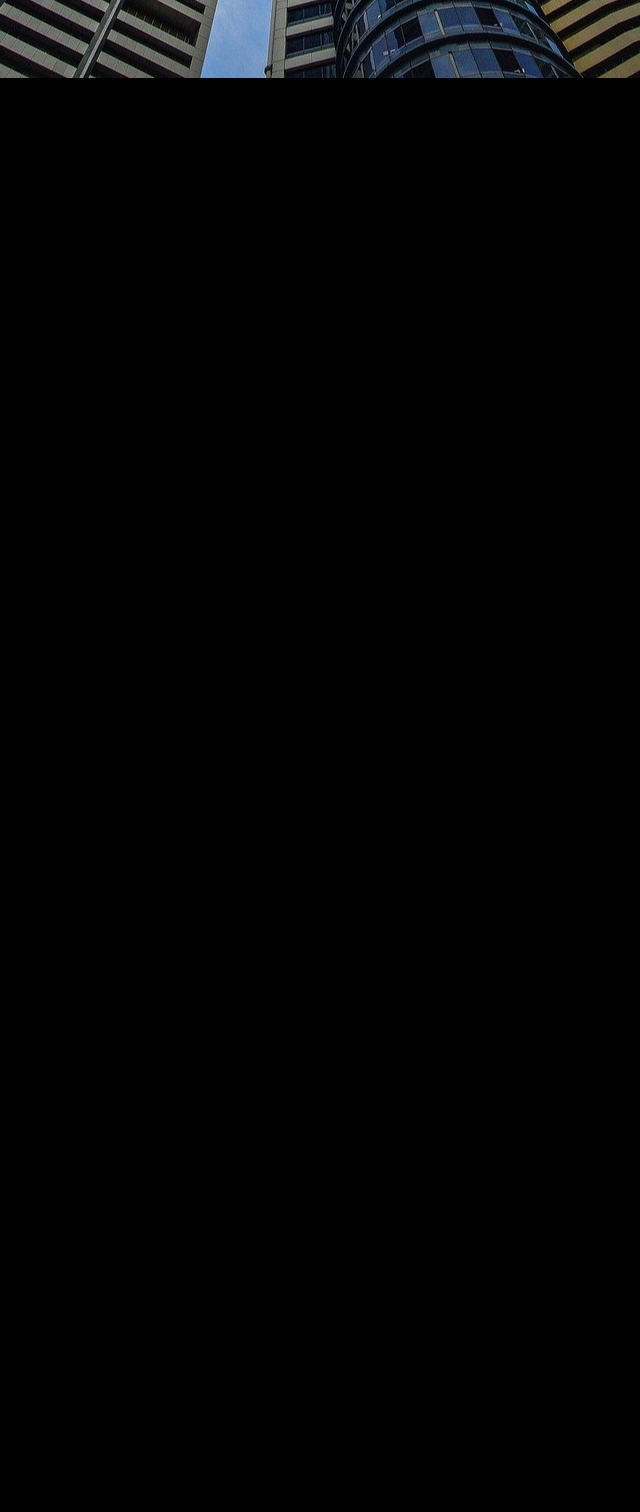
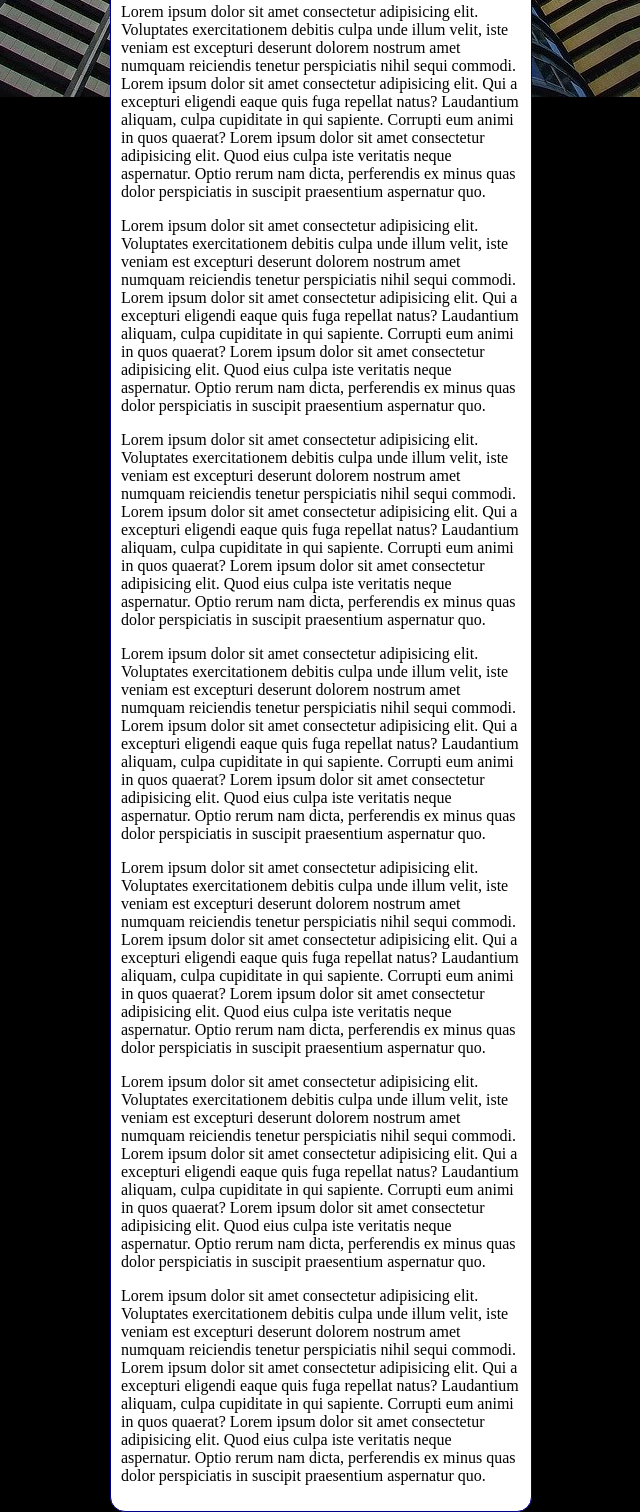
Before and after one commit to Paulo-Adriano/html-css, a plain HTML site: page exercicios/ex22/fundo006.html in a window 1280 px wide. Shown: the part 738-2250 px from the top of the page, without its empty margins (319-959 px from the left). Before the commit the page ends 816 px from the top, so only its background shows below. Drawn offline with Linux system fonts and the light colour scheme.

Commit message:
aumentando o centeudo do exercicio 022

```diff
--- a/exercicios/ex22/fundo006.html
+++ b/exercicios/ex22/fundo006.html
@@ -29,6 +29,15 @@
     <main>
         <h1>Teste de iamgem de fundo</h1>
         <p> Lorem ipsum dolor sit amet consectetur adipisicing elit. Voluptates exercitationem debitis culpa unde illum velit, iste veniam est excepturi deserunt dolorem nostrum amet numquam reiciendis tenetur perspiciatis nihil sequi commodi. Lorem ipsum dolor sit amet consectetur adipisicing elit. Qui a excepturi eligendi eaque quis fuga repellat natus? Laudantium aliquam, culpa cupiditate in qui sapiente. Corrupti eum animi in quos quaerat? Lorem ipsum dolor sit amet consectetur adipisicing elit. Quod eius culpa iste veritatis neque aspernatur. Optio rerum nam dicta, perferendis ex minus quas dolor perspiciatis in suscipit praesentium aspernatur quo.</p>
+        <p> Lorem ipsum dolor sit amet consectetur adipisicing elit. Voluptates exercitationem debitis culpa unde illum velit, iste veniam est excepturi deserunt dolorem nostrum amet numquam reiciendis tenetur perspiciatis nihil sequi commodi. Lorem ipsum dolor sit amet consectetur adipisicing elit. Qui a excepturi eligendi eaque quis fuga repellat natus? Laudantium aliquam, culpa cupiditate in qui sapiente. Corrupti eum animi in quos quaerat? Lorem ipsum dolor sit amet consectetur adipisicing elit. Quod eius culpa iste veritatis neque aspernatur. Optio rerum nam dicta, perferendis ex minus quas dolor perspiciatis in suscipit praesentium aspernatur quo.</p>
+        <p> Lorem ipsum dolor sit amet consectetur adipisicing elit. Voluptates exercitationem debitis culpa unde illum velit, iste veniam est excepturi deserunt dolorem nostrum amet numquam reiciendis tenetur perspiciatis nihil sequi commodi. Lorem ipsum dolor sit amet consectetur adipisicing elit. Qui a excepturi eligendi eaque quis fuga repellat natus? Laudantium aliquam, culpa cupiditate in qui sapiente. Corrupti eum animi in quos quaerat? Lorem ipsum dolor sit amet consectetur adipisicing elit. Quod eius culpa iste veritatis neque aspernatur. Optio rerum nam dicta, perferendis ex minus quas dolor perspiciatis in suscipit praesentium aspernatur quo.</p>
+        <p> Lorem ipsum dolor sit amet consectetur adipisicing elit. Voluptates exercitationem debitis culpa unde illum velit, iste veniam est excepturi deserunt dolorem nostrum amet numquam reiciendis tenetur perspiciatis nihil sequi commodi. Lorem ipsum dolor sit amet consectetur adipisicing elit. Qui a excepturi eligendi eaque quis fuga repellat natus? Laudantium aliquam, culpa cupiditate in qui sapiente. Corrupti eum animi in quos quaerat? Lorem ipsum dolor sit amet consectetur adipisicing elit. Quod eius culpa iste veritatis neque aspernatur. Optio rerum nam dicta, perferendis ex minus quas dolor perspiciatis in suscipit praesentium aspernatur quo.</p>
+        <p> Lorem ipsum dolor sit amet consectetur adipisicing elit. Voluptates exercitationem debitis culpa unde illum velit, iste veniam est excepturi deserunt dolorem nostrum amet numquam reiciendis tenetur perspiciatis nihil sequi commodi. Lorem ipsum dolor sit amet consectetur adipisicing elit. Qui a excepturi eligendi eaque quis fuga repellat natus? Laudantium aliquam, culpa cupiditate in qui sapiente. Corrupti eum animi in quos quaerat? Lorem ipsum dolor sit amet consectetur adipisicing elit. Quod eius culpa iste veritatis neque aspernatur. Optio rerum nam dicta, perferendis ex minus quas dolor perspiciatis in suscipit praesentium aspernatur quo.</p>
+        <p> Lorem ipsum dolor sit amet consectetur adipisicing elit. Voluptates exercitationem debitis culpa unde illum velit, iste veniam est excepturi deserunt dolorem nostrum amet numquam reiciendis tenetur perspiciatis nihil sequi commodi. Lorem ipsum dolor sit amet consectetur adipisicing elit. Qui a excepturi eligendi eaque quis fuga repellat natus? Laudantium aliquam, culpa cupiditate in qui sapiente. Corrupti eum animi in quos quaerat? Lorem ipsum dolor sit amet consectetur adipisicing elit. Quod eius culpa iste veritatis neque aspernatur. Optio rerum nam dicta, perferendis ex minus quas dolor perspiciatis in suscipit praesentium aspernatur quo.</p>
+        <p> Lorem ipsum dolor sit amet consectetur adipisicing elit. Voluptates exercitationem debitis culpa unde illum velit, iste veniam est excepturi deserunt dolorem nostrum amet numquam reiciendis tenetur perspiciatis nihil sequi commodi. Lorem ipsum dolor sit amet consectetur adipisicing elit. Qui a excepturi eligendi eaque quis fuga repellat natus? Laudantium aliquam, culpa cupiditate in qui sapiente. Corrupti eum animi in quos quaerat? Lorem ipsum dolor sit amet consectetur adipisicing elit. Quod eius culpa iste veritatis neque aspernatur. Optio rerum nam dicta, perferendis ex minus quas dolor perspiciatis in suscipit praesentium aspernatur quo.</p>
+        <p> Lorem ipsum dolor sit amet consectetur adipisicing elit. Voluptates exercitationem debitis culpa unde illum velit, iste veniam est excepturi deserunt dolorem nostrum amet numquam reiciendis tenetur perspiciatis nihil sequi commodi. Lorem ipsum dolor sit amet consectetur adipisicing elit. Qui a excepturi eligendi eaque quis fuga repellat natus? Laudantium aliquam, culpa cupiditate in qui sapiente. Corrupti eum animi in quos quaerat? Lorem ipsum dolor sit amet consectetur adipisicing elit. Quod eius culpa iste veritatis neque aspernatur. Optio rerum nam dicta, perferendis ex minus quas dolor perspiciatis in suscipit praesentium aspernatur quo.</p>
+        <p> Lorem ipsum dolor sit amet consectetur adipisicing elit. Voluptates exercitationem debitis culpa unde illum velit, iste veniam est excepturi deserunt dolorem nostrum amet numquam reiciendis tenetur perspiciatis nihil sequi commodi. Lorem ipsum dolor sit amet consectetur adipisicing elit. Qui a excepturi eligendi eaque quis fuga repellat natus? Laudantium aliquam, culpa cupiditate in qui sapiente. Corrupti eum animi in quos quaerat? Lorem ipsum dolor sit amet consectetur adipisicing elit. Quod eius culpa iste veritatis neque aspernatur. Optio rerum nam dicta, perferendis ex minus quas dolor perspiciatis in suscipit praesentium aspernatur quo.</p>
+        <p> Lorem ipsum dolor sit amet consectetur adipisicing elit. Voluptates exercitationem debitis culpa unde illum velit, iste veniam est excepturi deserunt dolorem nostrum amet numquam reiciendis tenetur perspiciatis nihil sequi commodi. Lorem ipsum dolor sit amet consectetur adipisicing elit. Qui a excepturi eligendi eaque quis fuga repellat natus? Laudantium aliquam, culpa cupiditate in qui sapiente. Corrupti eum animi in quos quaerat? Lorem ipsum dolor sit amet consectetur adipisicing elit. Quod eius culpa iste veritatis neque aspernatur. Optio rerum nam dicta, perferendis ex minus quas dolor perspiciatis in suscipit praesentium aspernatur quo.</p>
     </main>
 </body>
 </html>
```
